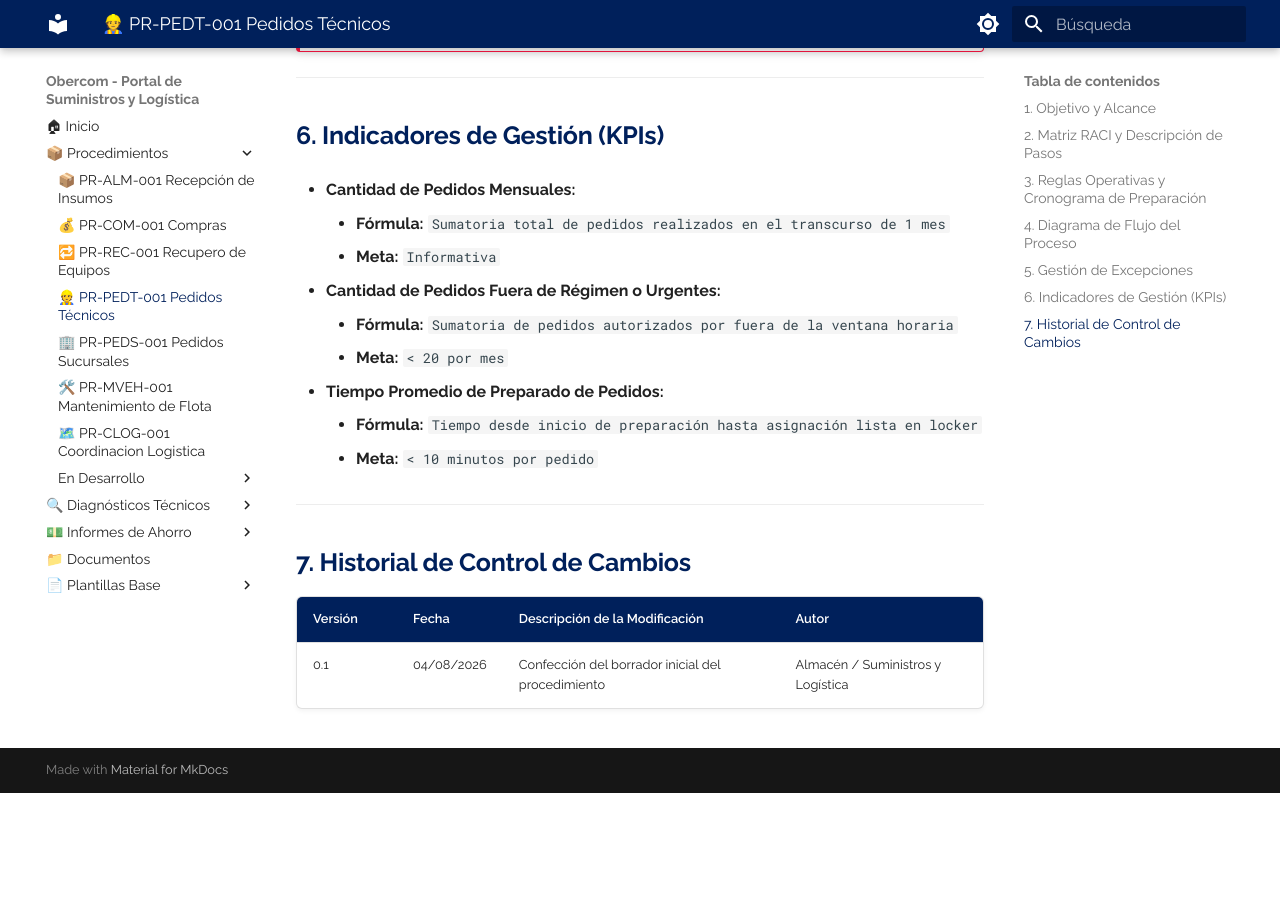
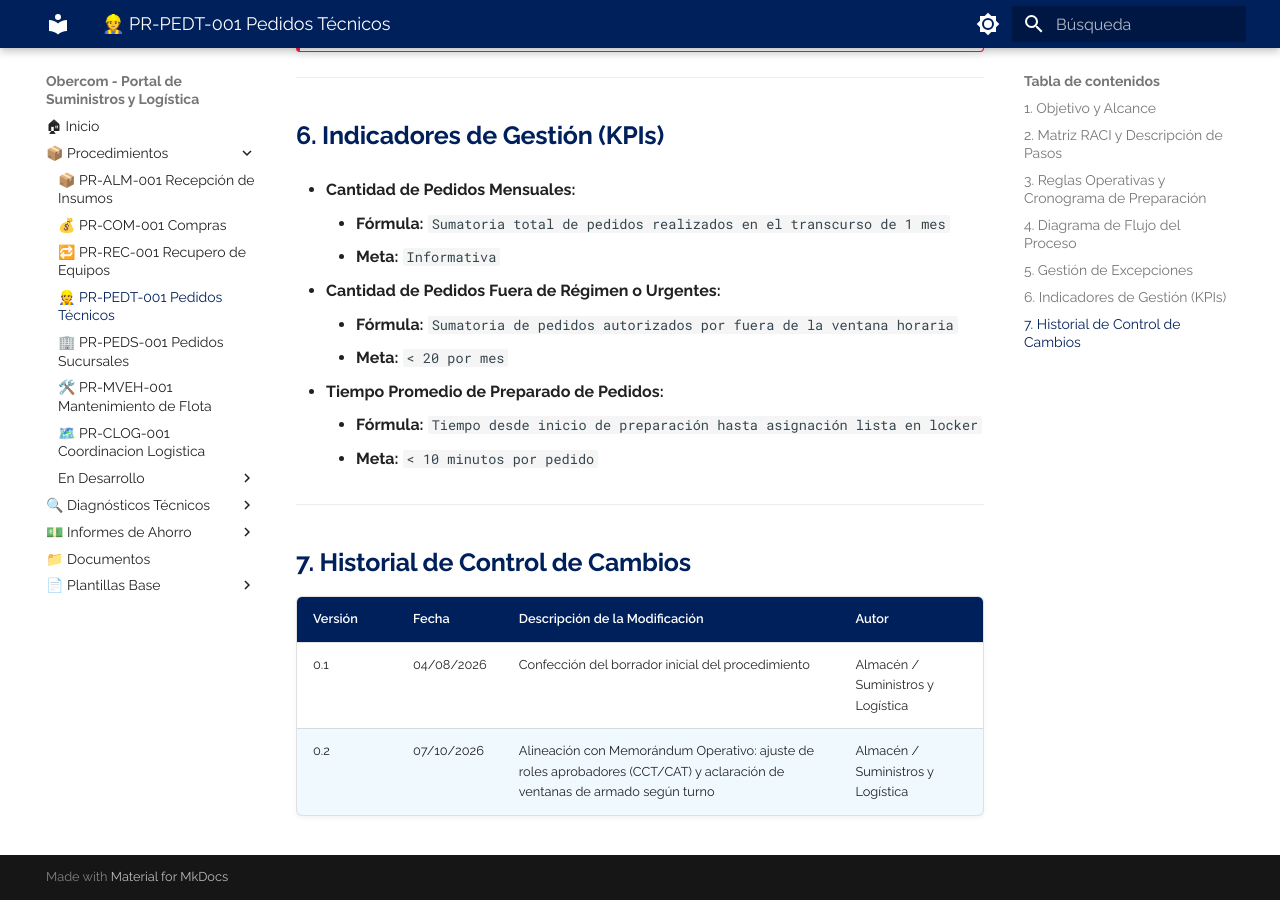
Before and after one commit to elingenierok/procedimientos-isp, an MkDocs documentation site: the page built from docs/suministros-logistica/PR-PEDT-001.md, in a window 1280 px wide and 900 px high, scrolled down 3773 px. Built offline with MkDocs 1.6.1 and Material for MkDocs 9.7.7, drawn with Linux system fonts in a browser that asks for light colours; before the commit the page ends 4566 px from its top, so only the background shows below that; some of the changed text lies outside the part shown.

Commit message:
Update PR-PEDT-001 to version 0.2
Updated version to 0.2 and clarified roles and timelines.

```diff
--- a/docs/suministros-logistica/PR-PEDT-001.md
+++ b/docs/suministros-logistica/PR-PEDT-001.md
@@ -4,7 +4,7 @@
 
 # Procedimiento de Preparado de Pedidos para Técnicos de Calle (PR-PEDT-001)
 
-**Norma ISO 9001:2015 - Cláusula 8.5** | **Estado:** Borrador de Trabajo | **Versión:** 0.1 | **Fecha:** 04/08/2026
+**Norma ISO 9001:2015 - Cláusula 8.5** | **Estado:** Borrador de Trabajo | **Versión:** 0.2 | **Fecha:** 07/10/2026
 
 ---
 
@@ -31,9 +31,9 @@
 | Paso / Actividad | Técnico (TEC) | Supervisión / Gerencia / CCT | Almacén (ALM) | Sistemas / Lockers |
 | :--- | :---: | :---: | :---: | :---: |
 | **1. Solicitud:** Emisión del pedido en Oberstock y verificación automática de ventana horaria. | **R** | - | **I** | **A** |
-| **2. Validación y Excepciones:** Autorización de pedidos fuera de régimen por CCT/CAT, auditoría de stock en SGR y ajuste de cantidades. | **I** | **A** | **R** | **C** |
-| **3. Acopio y Trazabilidad:** Picking físico, escaneo unitario obligatorio de MAC/SN y generación de transferencia sistémica en SGR. | - | - | **R / A** | **C** |
-| **4. Agrupación y Cierre:** Guardado en locker asignado, cierre formal en Oberstock, notificación y retiro por el técnico. | **R** | - | **A** | **I** |
+| **2. Validación y Excepciones:** Autorización de pedidos fuera de régimen por CCT/CAT, auditoría de stock en SGR y ajuste de cantidades. | **I** | **A** | **R** | - |
+| **3. Acopio y Trazabilidad:** Picking físico, escaneo unitario obligatorio de MAC/SN y generación de transferencia sistémica en SGR. | - | - | **R / A** | - |
+| **4. Agrupación y Cierre:** Guardado en locker asignado, cierre formal en Oberstock, notificación y retiro por el técnico. | **R** | - | **A** | -|
 
 *Referencias de Leyenda RACI:* **R:** Responsable de ejecutar la actividad | **A:** Aprueba / Rinde cuentas | **C:** Consultado (aporta datos/sistemas) | **I:** Informado (recibe notificación/resultado)
 
@@ -102,3 +102,4 @@
 | Versión | Fecha | Descripción de la Modificación | Autor |
 | :--- | :--- | :--- | :--- |
 | 0.1 | 04/08/2026 | Confección del borrador inicial del procedimiento | Almacén / Suministros y Logística |
+| 0.2 | 07/10/2026 | Alineación con Memorándum Operativo: ajuste de roles aprobadores (CCT/CAT) y aclaración de ventanas de armado según turno | Almacén / Suministros y Logística |
```
